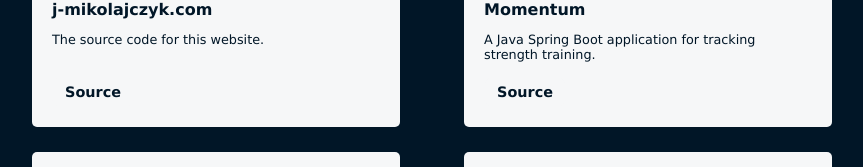
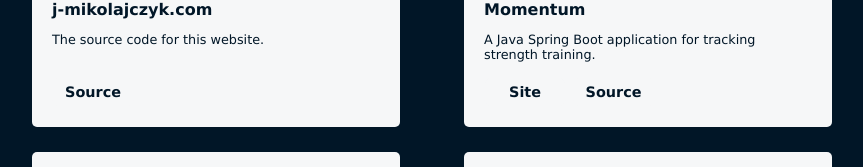
Before and after one commit to J-Mikolajczyk/j-mikolajczyk.com, a React (Vite) app: page / in a window 1280 px wide. Both pictures are taken after a click on the button "Projects". Shown: the part 183-350 px from the top of the page, without its empty margins (208-1071 px from the left). Built offline with nearby package versions, Linux system fonts and the light colour scheme.

Commit message:
Update Projects.jsx

```diff
--- a/src/Projects.jsx
+++ b/src/Projects.jsx
@@ -20,6 +20,7 @@
                 <h3 class="project-title">Momentum</h3>
                 <p class="project-desc">A Java Spring Boot application for tracking strength training.</p>
                 <div class="horizontal container project-button-container">
+                    <button class="project-button" onClick={() => openLink('https://training-momentum.com/')}>Site</button>
                     <button class="project-button" onClick={() => openLink('https://github.com/J-Mikolajczyk/Momentum')}>Source</button>
                 </div>
             </div>
```
